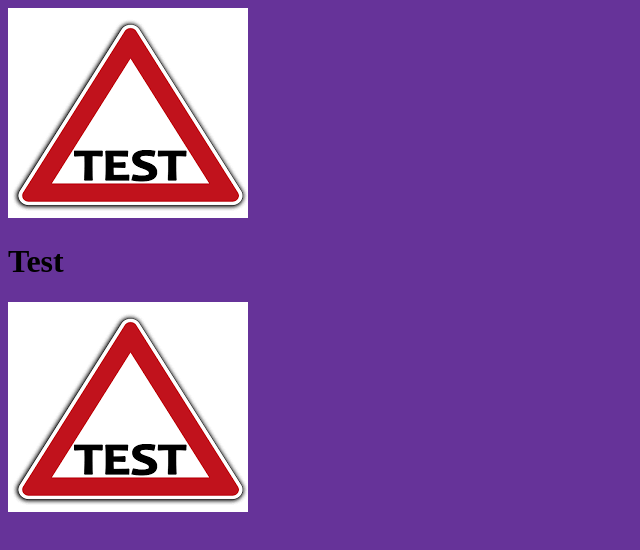
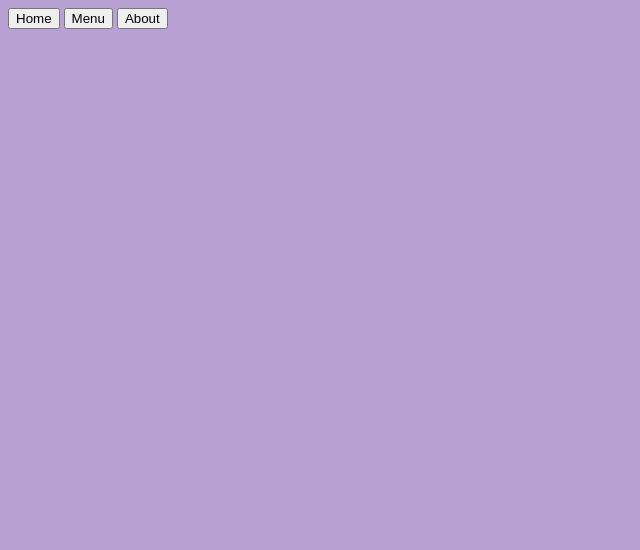
Before and after one commit to veles-rgb/top-restaurant-page, a website built with webpack: page src/template.html in a window 1280 px wide. Shown: the whole page, without its empty margins (0-640 px from the left). Built offline with nearby package versions, Linux system fonts and the light colour scheme.

Commit message:
Remove test, setup html skeleton

```diff
--- a/src/index.js
+++ b/src/index.js
@@ -1,11 +1,4 @@
 // index.js
 import "./styles.css";
-import { test } from "./test.js";
-import testImg from "./imgs/test.png"
 
-const image = document.createElement("img");
-image.src = testImg;
-
-document.body.appendChild(image)
-
-console.log(test);
+alert("Working!")
--- a/src/styles.css
+++ b/src/styles.css
@@ -1,4 +1,4 @@
 /* styles.css */
 body {
-    background-color: rebeccapurple;
+    background-color: rgb(184, 161, 211);
 }
--- a/src/template.html
+++ b/src/template.html
@@ -6,7 +6,16 @@
     <title>Restaurant Page</title>
 </head>
 <body>
-    <img src="./imgs/test.png" alt="">
-    <h1>Test</h1>
+    <header>
+        <nav>
+            <button>Home</button>
+            <button>Menu</button>
+            <button>About</button>
+        </nav>
+    </header>
+
+    <div id="content">
+
+    </div>
 </body>
 </html>
--- a/src/test.js
+++ /dev/null
@@ -1,2 +0,0 @@
-// test.js
-export const test = "Hello, world!";
```
